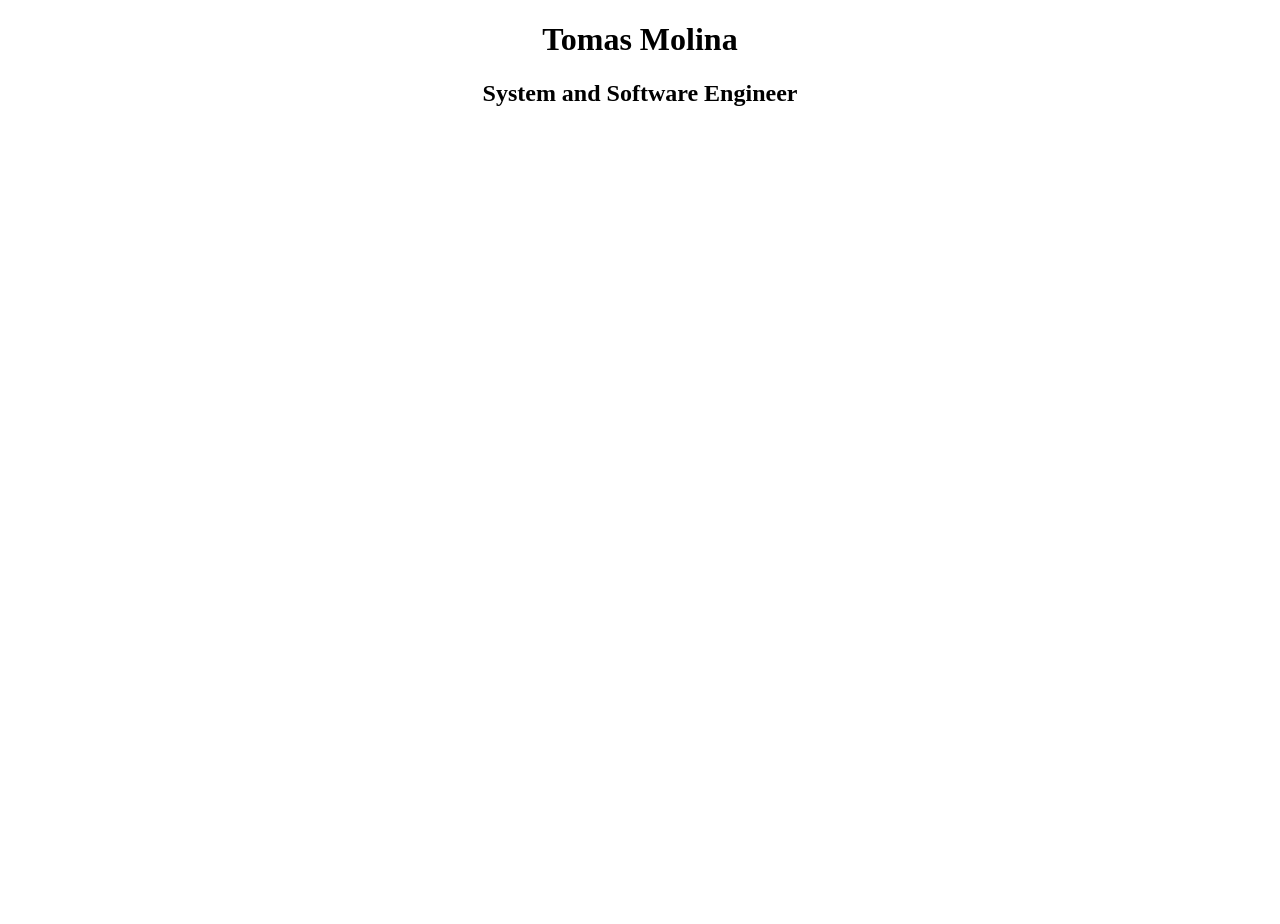
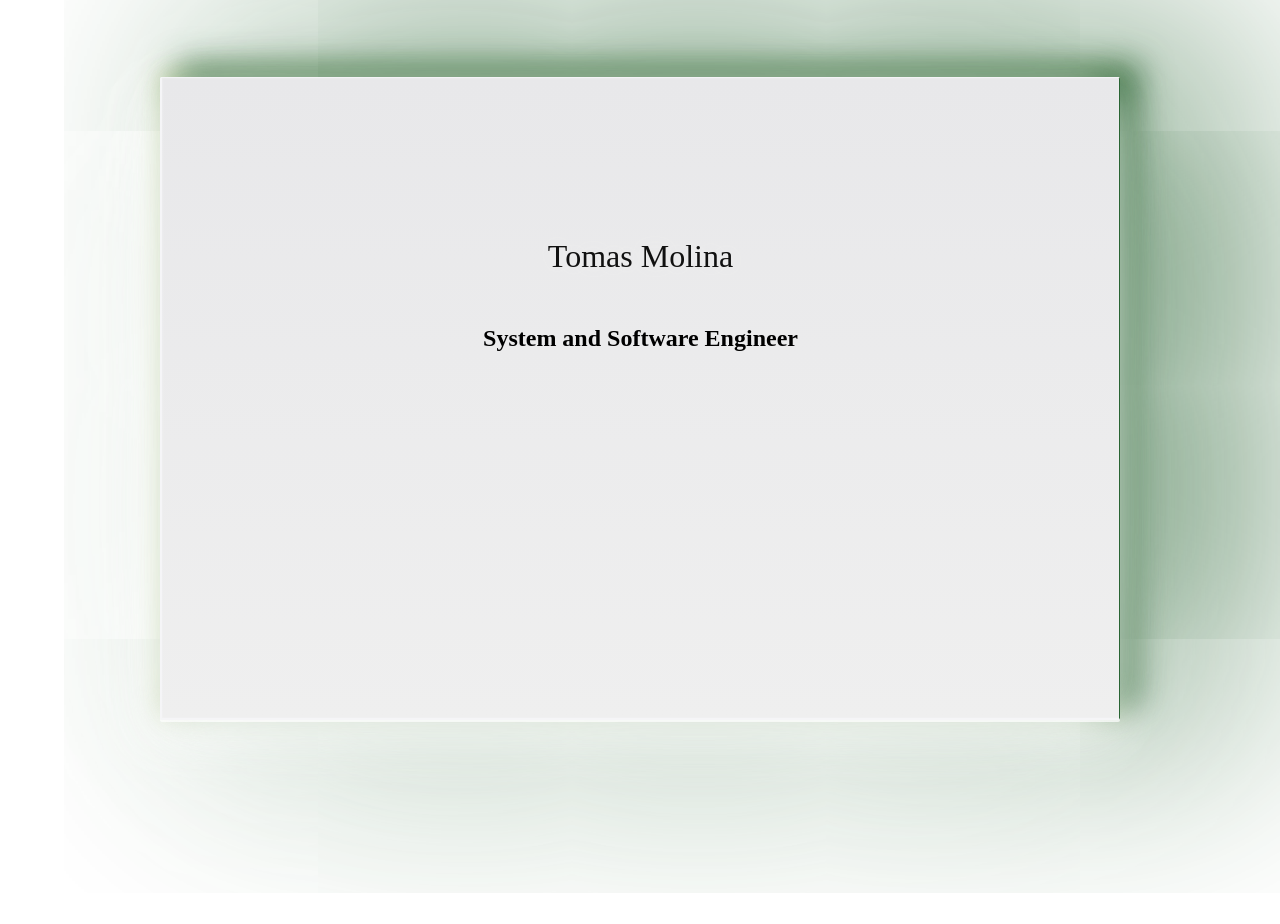
Before and after one commit to tomasjml/cv-tomas-molina, a React (Create React App) app: page / in a window 1280 px wide. Shown: the top 924 px of the page. Before the commit the page ends 821 px from the top, so only its background shows below. Built offline with nearby package versions, Linux system fonts and the light colour scheme; a web font is replaced by a local one.

Commit message:
Ad paper properties and background

```diff
--- a/src/index.css
+++ b/src/index.css
@@ -1,8 +1,12 @@
 @import url("https://fonts.googleapis.com/css2?family=Overlock&display=swap");
 
 :root {
-  --green: #86ac77;
-  --green-lighter: #c1eeb3;
+  --green: #8fa153;
+  --green-lighter: #c6d499;
+  --green-darker: #296433;
+  --white: #e8e8ea;
+  --white-lighter: #efefef;
+  --white-light: #f5f5f7;
 }
 
 .App {
@@ -16,7 +20,8 @@ body {
 }
 
 body {
-  margin: 0;
+  margin: 1%;
+  padding: 5%;
   font-family: "overlock", cursive;
   -webkit-font-smoothing: antialiased;
   -moz-osx-font-smoothing: grayscale;
@@ -69,3 +74,97 @@ code {
   ); /* W3C */
   filter: progid:DXImageTransform.Microsoft.gradient( startColorstr=var(--green), endColorstr=var(--green-lighter),GradientType=0 ); /* IE6-9 */
 }
+
+.paper {
+  width: 85%;
+  height: 40em;
+
+  background: var(--white);
+  background: -moz-linear-gradient(
+    top,
+    var(--white) 0%,
+    var(--white-lighter) 100%
+  ); /* FF3.6+ */
+  background: -webkit-gradient(
+    linear,
+    left top,
+    left bottom,
+    color-stop(0%, var(--white)),
+    color-stop(100%, var(--white-lighter))
+  ); /* Chrome,Safari4+ */
+  background: -webkit-linear-gradient(
+    top,
+    var(--white) 0%,
+    var(--white-lighter) 100%
+  ); /* Chrome10+,Safari5.1+ */
+  background: -o-linear-gradient(
+    top,
+    var(--white) 0%,
+    var(--white-lighter) 100%
+  ); /* Opera 11.10+ */
+  background: -ms-linear-gradient(
+    top,
+    var(--white) 0%,
+    var(--white-lighter) 100%
+  ); /* IE10+ */
+  background: linear-gradient(
+    to bottom,
+    var(--white) 0%,
+    var(--white-lighter) 100%
+  ); /* W3C */
+  filter: progid:DXImageTransform.Microsoft.gradient( startColorstr='#e8e8ea', endColorstr='#efefef',GradientType=0 ); /* IE6-9 */
+
+  margin: auto;
+
+  border-radius: 2px;
+  border-left: 2px solid #f5f5f7;
+  border-bottom: 2px solid #f5f5f7;
+  border-right: 1px solid var(--green-darker);
+  border-top: 1px solid #f4f4f6;
+
+  box-shadow: 0 0 2px 0 #f4f4f6 inset,
+    0em 100px 500px -5px rgba(255, 255, 255, 0.5),
+    -1em 1em 3em 1em rgba(255, 255, 255, 0.2),
+    -5em 1em 30em 1em rgba(255, 255, 255, 0.2),
+    0em 2px 0 rgba(255, 255, 255, 0.7),
+    0em 10px 50px -10px rgba(255, 255, 255, 1),
+    1.2em -0.8em 2em 0em var(--green-darker),
+    5.5em -1em 50em 0em var(--green-darker),
+    0px -5px 25px 0px var(--green-lighter);
+
+  -webkit-transition: all 0.5s ease;
+  -moz-transition: all 0.5s ease;
+  -ms-transition: all 0.5s ease;
+  -o-transition: all 0.5s ease;
+  transition: all 0.5s ease;
+  backface-visibility: hidden;
+}
+
+.paper:hover {
+  -webkit-transform: scale(0.95);
+  -moz-transform: scale(0.95);
+  -ms-transform: scale(0.95);
+  -o-transform: scale(0.95);
+  transform: scale(0.95);
+}
+
+h1 {
+  margin: 5em 0;
+  margin-bottom: 50px;
+  color: #111;
+  font-weight: normal;
+  text-align: center;
+  text-shadow: 0 0px 20px #eee;
+}
+
+a {
+  text-decoration: none;
+  color: #ff0066;
+  transition: all 0.5s ease;
+  display: inline-block;
+  border-bottom: 1px solid white;
+}
+
+a:hover {
+  border-bottom: 1px solid black;
+}
```
